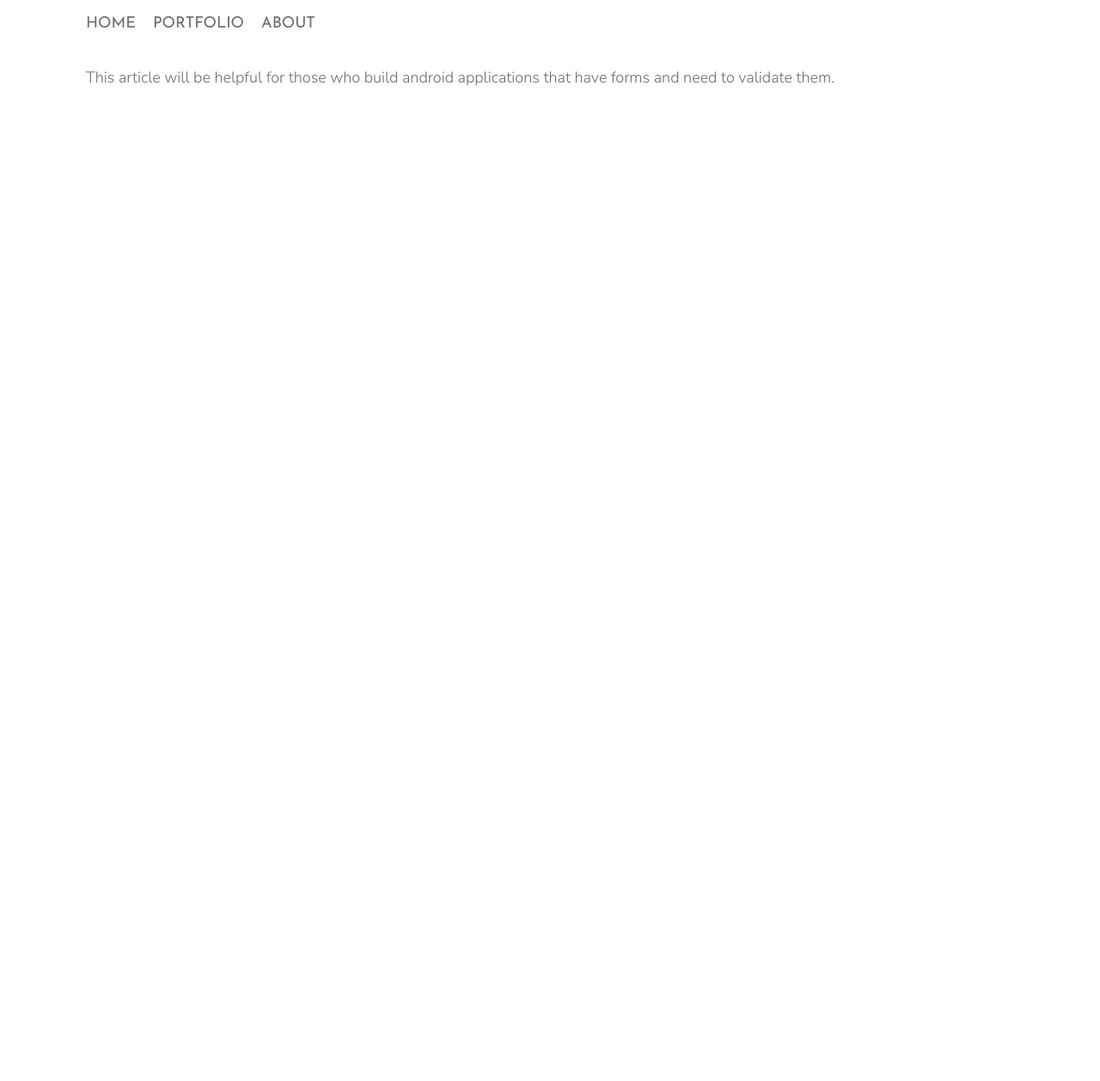
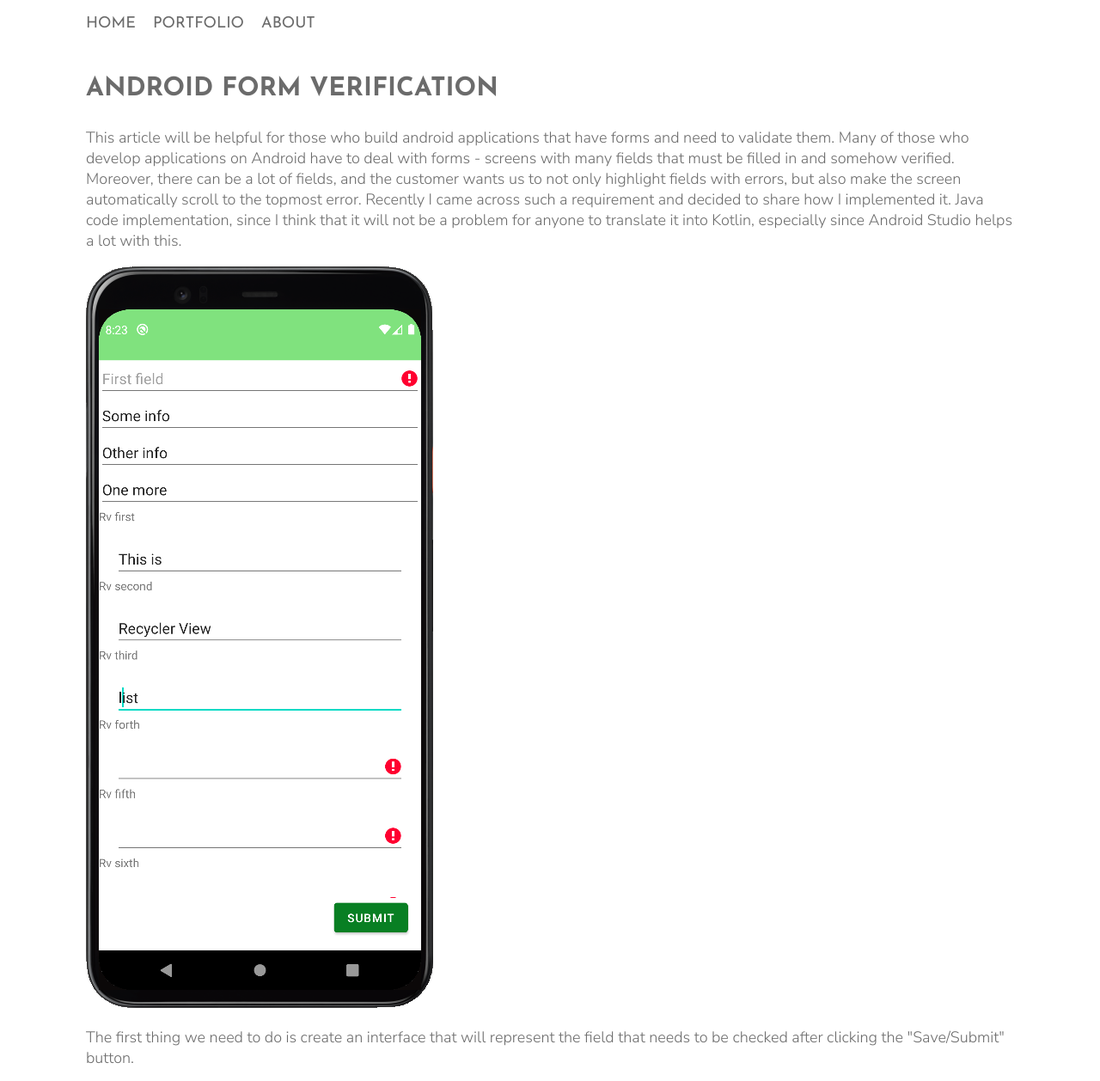
Before and after one commit to Sandroisu/Sandroisu.github.io, a plain HTML site: page verificationblog.html in a window 1280 px wide. Shown: the top 1258 px of the page at 86% size. Before the commit the page ends 800 px from the top, so only its background shows below. Drawn offline with Linux system fonts and the light colour scheme.

Commit message:
verification blog improvements

```diff
--- a/verificationblog.html
+++ b/verificationblog.html
@@ -17,14 +17,34 @@
         <a class="navigation_menu_link_text" href="about.html">about</a>
     </div>
 </nav>
-<div class="parent_container nav_bar_margin">
+<header class="parent_container nav_bar_margin">
     <div class="first_child_container">
+        <h1 class="gray_text header_text">ANDROID FORM VERIFICATION</h1>
         <p class="gray_text paragraph_text">
             This article will be helpful for those who build android applications that have forms and need to validate
             them.
+            Many of those who develop applications on Android have to deal with forms - screens with many fields that
+            must be filled in and somehow verified.
+            Moreover, there can be a lot of fields, and the customer wants us to not only highlight fields with errors,
+            but also make the screen automatically scroll to the topmost error.
+            Recently I came across such a requirement and decided to share how I implemented it. Java code
+            implementation, since I think that it will not be a problem for anyone to translate it into Kotlin,
+            especially since Android Studio helps a lot with this.
         </p>
-
+        <img src="./img/validation_img.png" alt="verification image">
+        <p class="gray_text paragraph_text">
+            The first thing we need to do is create an interface that will represent the field that needs to be checked
+            after clicking the "Save/Submit" button.
+        </p>
+        <img src="./img/field_interface.png" alt="field interface image">
+        <p class="paragraph_text gray_text">
+            We will give it a View as a parameter, it will have a <code>validate()</code> method in which the validation
+            procedure will
+            take place and two methods regarding the order of the View on the screen<br>
+            Next we need to create a class that will keep list of elements to be checked in right order.
+        </p>
+        <img src="./img/validation_manager.png" alt="validation manager image">
     </div>
-</div>
+</header>
 </body>
 </html>
```
Also changed, not shown: img/field_interface.png (added), img/validation_img.png (added), img/validation_manager.png (added), img/verification_image.png (added).
